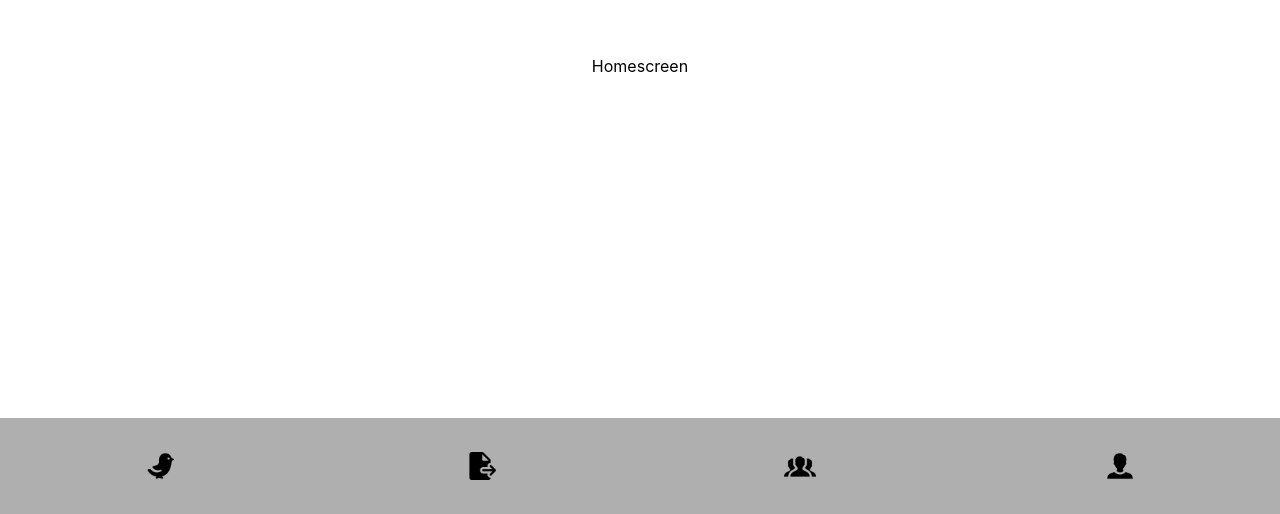
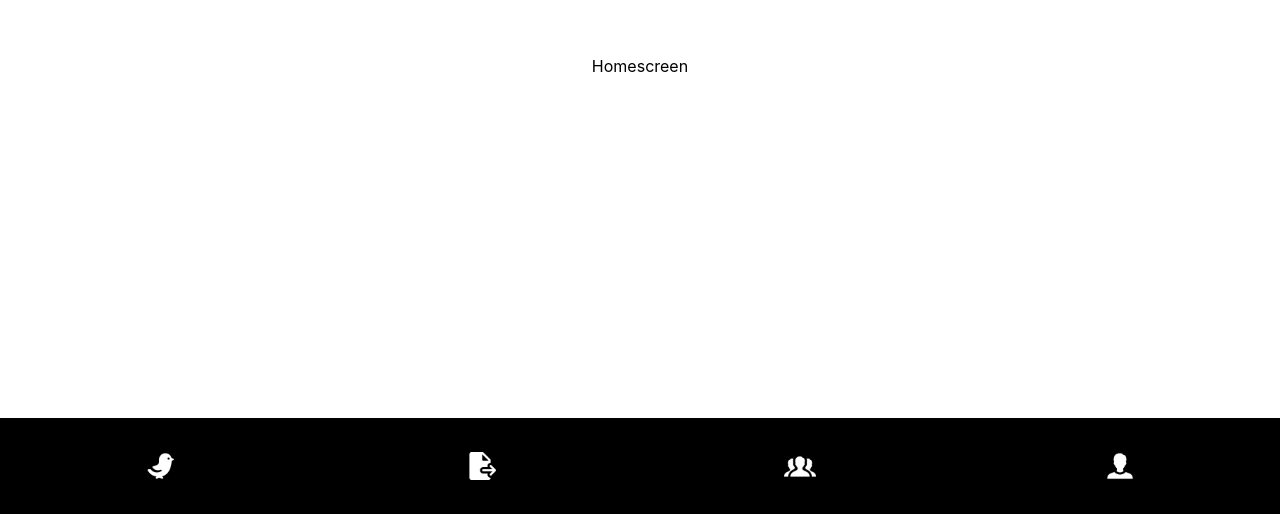
Before and after one commit to Lazy2K/HCI-High-Fi-React, a React (Create React App) app in the folder hci-hi-fi/: page / in a window 1280 px wide. Shown: the part 286-800 px from the top of the page. Built offline with nearby package versions, Linux system fonts and the light colour scheme.

Commit message:
Screen Routing

```diff
--- a/hci-hi-fi/package.json
+++ b/hci-hi-fi/package.json
@@ -8,6 +8,7 @@
     "@testing-library/user-event": "^13.5.0",
     "react": "^18.2.0",
     "react-dom": "^18.2.0",
+    "react-router-dom": "^6.19.0",
     "react-scripts": "5.0.1",
     "web-vitals": "^2.1.4"
   },
--- a/hci-hi-fi/src/App.css
+++ b/hci-hi-fi/src/App.css
@@ -21,3 +21,21 @@
   width: 100%;
   height: auto;
 }
+
+.homerowContainer {
+  width: 100%;
+  height: auto;
+  background-color: #000000;
+  text-align: center;
+  display: flex;
+  flex-direction: row;
+  justify-content: space-around;
+  padding-bottom: 2rem;
+  padding-top: 2rem;
+}
+
+.homerowIcon {
+  width: 2rem;
+  height: 2rem;
+  filter: invert(100%);
+}
--- a/hci-hi-fi/src/App.js
+++ b/hci-hi-fi/src/App.js
@@ -1,21 +1,51 @@
 import "./App.css";
-
-// Homerow
-import Homerow from "./components/homerow/Homerow";
+import { useState, useEffect } from "react";
 
 // Screens
 import HomeScreen from "./components/screens/HomeScreen";
 import BirdScreen from "./components/screens/BirdScreen";
+import AccountScreen from "./components/screens/AccountScreen";
+import CommunityScreen from "./components/screens/CommunityScreen";
+import SubmissionScreen from "./components/screens/SubmissionScreen";
+
+// Icons
+import birdIcon from "./assets/icons/Bird.png";
+import submitIcon from "./assets/icons/Submit.png";
+import usersIcon from "./assets/icons/Users.png";
+import accountIcon from "./assets/icons/Account.png";
 
 function App() {
+  let [renderScreen, setRenderScreen] = useState(<HomeScreen />);
+
   return (
     <div className="App">
       <div className="screenContainer">
-        <div className="pageContainer">
-          <HomeScreen />
-        </div>
+        <div className="pageContainer">{renderScreen}</div>
         <div className="homerowContainer">
-          <Homerow />
+          <img
+            src={birdIcon}
+            alt=""
+            className="homerowIcon"
+            onClick={() => setRenderScreen(<HomeScreen />)}
+          />
+          <img
+            src={submitIcon}
+            alt=""
+            className="homerowIcon"
+            onClick={() => setRenderScreen(<SubmissionScreen />)}
+          />
+          <img
+            src={usersIcon}
+            alt=""
+            className="homerowIcon"
+            onClick={() => setRenderScreen(<CommunityScreen />)}
+          />
+          <img
+            src={accountIcon}
+            alt=""
+            className="homerowIcon"
+            onClick={() => setRenderScreen(<AccountScreen />)}
+          />
         </div>
       </div>
     </div>
--- a/hci-hi-fi/src/components/homerow/Homerow.js
+++ b/hci-hi-fi/src/components/homerow/Homerow.js
@@ -1,10 +1,12 @@
+// THIS ISN'T USED CURRENTLY
+
 // Icons
 import birdIcon from "./../../assets/icons/Bird.png";
 import submitIcon from "./../../assets/icons/Submit.png";
 import usersIcon from "./../../assets/icons/Users.png";
 import accountIcon from "./../../assets/icons/Account.png";
 
-export default function Homerow(props) {
+export default function Homerow({ onRenderScreen }) {
   return (
     <div className="homerowContainer" style={styles.homerowContainer}>
       <img src={birdIcon} style={styles.homerowIcon} alt="" />
--- a/hci-hi-fi/src/components/screens/AccountScreen.js
+++ b/hci-hi-fi/src/components/screens/AccountScreen.js
@@ -0,0 +1,3 @@
+export default function AccountScreen(props) {
+  return <div>Account</div>;
+}
--- a/hci-hi-fi/src/components/screens/CommunityScreen.js
+++ b/hci-hi-fi/src/components/screens/CommunityScreen.js
@@ -0,0 +1,3 @@
+export default function CommunityScreen(props) {
+  return <div>Community</div>;
+}
--- a/hci-hi-fi/src/components/screens/SubmissionScreen.js
+++ b/hci-hi-fi/src/components/screens/SubmissionScreen.js
@@ -0,0 +1,3 @@
+export default function SubmissionScreen(props) {
+  return <div>Submissions</div>;
+}
```
Also changed, not shown: 1 other file (tests, documents, lock files or other folders).
